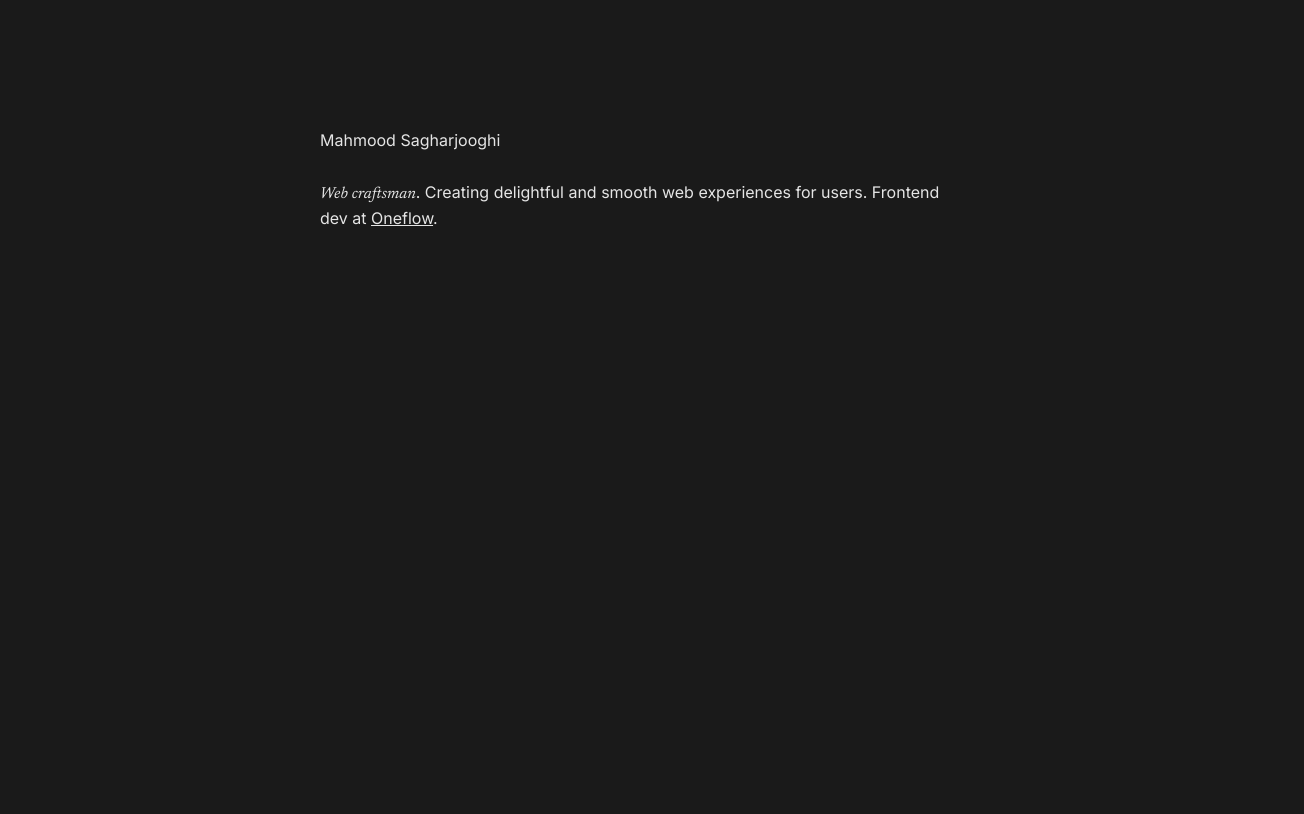
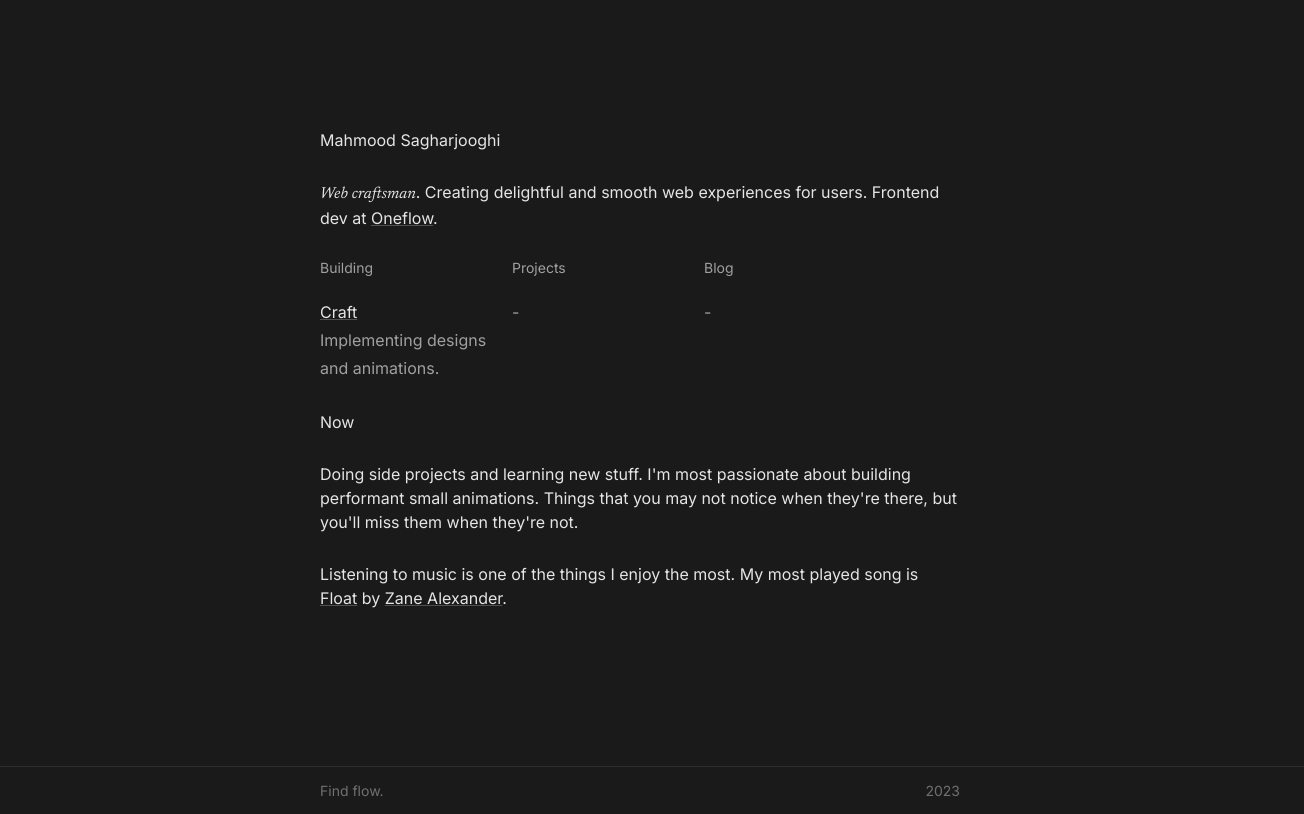
Before and after one commit to mahmood-saghrajooghi/personal-website, a Next.js app: page / in a window 1280 px wide. Shown: the whole page, 1304 px wide, since content can reach past the window. Built offline with nearby package versions, Linux system fonts and the light colour scheme.

Commit message:
add more stuff

```diff
--- a/components/layout/layout.tsx
+++ b/components/layout/layout.tsx
@@ -1,7 +1,15 @@
 export default function Layout ({ children }) {
   return (
-    <main>
-      {children}
-    </main>
+    <>
+      <main>
+        {children}
+      </main>
+      <footer>
+        <div className='flex justify-between items-center text-sm mx-auto h-full footer-content'>
+          <div>Find flow.</div>
+          <div>2023</div>
+        </div>
+      </footer>
+    </>
   )
 }
--- a/pages/index.tsx
+++ b/pages/index.tsx
@@ -1,3 +1,4 @@
+import Link from 'next/link';
 import Layout from '../components/layout/layout';
 
 const IndexPage = () => (
@@ -7,9 +8,47 @@ const IndexPage = () => (
       <article>
         <h1 className='mb-7'>Mahmood Sagharjooghi</h1>
         <p className='mb-7'>
-            <i>Web craftsman</i>
-            . Creating delightful and smooth web experiences for users.
+          <i>Web craftsman</i>. Creating delightful and smooth web experiences for users.
           Frontend dev at <a className='underline' target='_blank' href='https://www.Oneflow.com/'>Oneflow</a>.
+        </p>
+        <div className='flex mb-7'>
+          <div className='w-[192px]'>
+            <h2 className='text-mono-1100 text-sm'>Building</h2>
+            <div className="mt-5">
+              <Link href='/craft' className='underline leading-7'>
+                Craft
+              </Link>
+              <p className='text-mono-1100 leading-7'>
+                Implementing designs and animations.
+              </p>
+            </div>
+          </div>
+          <div className='w-[192px]'>
+            <h2 className='text-mono-1100 text-sm'>Projects</h2>
+            <div className="mt-5">
+              <p className='text-mono-1100 leading-7'>
+                -
+              </p>
+            </div>
+          </div>
+          <div className='w-[192px]'>
+            <h2 className='text-mono-1100 text-sm'>Blog</h2>
+            <div className="mt-5">
+              <p className='text-mono-1100 leading-7'>
+                -
+              </p>
+            </div>
+          </div>
+        </div>
+        <h2 className='mb-7'>Now</h2>
+        <p className='mb-7'>
+          Doing side projects and learning new stuff. I'm most passionate about building performant small animations. Things that you may not notice when they're there, but you'll miss them when they're not.
+        </p>
+        <p className='mb-7'>
+          Listening to music is one of the things I enjoy the most. My most played song is{' '}
+          <a className='underline' target='_blank' href='https://open.spotify.com/track/6zIzgsgb7fLnD4dL0IVhzP?si=1fbc11fe70324090'>Float</a>
+          {' '}by{' '}
+          <a className='underline' target='_blank' href='https://www.youtube.com/channel/UC3M9cxN9x7uEKIzFILwJ9Eg'>Zane Alexander</a>.
         </p>
       </article>
       <div></div>
--- a/styles/global.css
+++ b/styles/global.css
@@ -10,12 +10,44 @@
 :root {
   --page-width: 1072px;
   --content-width: 640px;
+
   --bg: #1a1a1a;
   --text-color: #e5e5e5;
   --fg: #f2f2f2;
+
   --page-top: 128px;
+
   --header-height: 48px;
   --footer-height: 48px;
+
+  --layer-header: 10;
+  --body-margin-left: max(24px,env(safe-area-inset-left));
+  --body-margin-right: max(24px,env(safe-area-inset-right));
+
+  --gray1: #1a1a1a;
+  --gray2: #1c1c1c;
+  --gray3: #232323;
+  --gray4: #282828;
+  --gray5: #2e2e2e;
+  --gray6: #343434;
+  --gray7: #3e3e3e;
+  --gray8: #505050;
+  --gray9: #707070;
+  --gray10: #7e7e7e;
+  --gray11: #a0a0a0;
+  --gray12: #ededed;
+  --grayA1: hsla(0,0%,100%,0);
+  --grayA2: hsla(0,0%,100%,.026);
+  --grayA3: hsla(0,0%,100%,.056);
+  --grayA4: hsla(0,0%,100%,.077);
+  --grayA5: hsla(0,0%,100%,.103);
+  --grayA6: hsla(0,0%,100%,.129);
+  --grayA7: hsla(0,0%,100%,.172);
+  --grayA8: hsla(0,0%,100%,.249);
+  --grayA9: hsla(0,0%,100%,.386);
+  --grayA10: hsla(0,0%,100%,.446);
+  --grayA11: hsla(0,0%,100%,.592);
+  --grayA12: hsla(0,0%,100%,.923);
 }
 
 body {
@@ -35,10 +67,36 @@ main {
   max-width: var(--page-width);
 }
 
+footer {
+  border-top: 1px solid var(--gray5);
+  position: relative;
+  height: var(--footer-height);
+  width: calc(100% + var(--body-margin-right) + var(--body-margin-left));
+  left: calc(-1 * var(--body-margin-left));
+  background: var(--bg);
+  z-index: var(--layer-header);
+  padding: 0 var(--body-margin-left);
+}
+
+.footer-content {
+  max-width: var(--content-width);
+  color: var(--gray9)
+}
+
 article {
   width: 100%;
   max-width: var(--content-width);
   color: var(--text-color);
+}
+
+a {
+  text-decoration-color: var(--gray8);
+  transition: 280ms;
+}
+
+a:hover {
+  text-decoration-color: var(--gray11);
+  transition: 100ms;
 }
 
 i {
--- a/tailwind.config.js
+++ b/tailwind.config.js
@@ -11,6 +11,22 @@ module.exports = {
     "./src/**/*.{js,ts,jsx,tsx,mdx}",
   ],
   theme: {
+    colors: {
+      mono: {
+        100: '#1a1a1a',
+        200: '#1c1c1c',
+        300: '#232323',
+        400: '#282828',
+        500: '#2e2e2e',
+        600: '#343434',
+        700: '#3e3e3e',
+        800: '#505050',
+        900: '#707070',
+        1000: '#7e7e7e',
+        1100: '#a0a0a0',
+        1200: '#ededed',
+      }
+    },
     extend: {
       fontFamily: {
         sans: ['Inter', ...defaultTheme.fontFamily.sans],
```
Lines whose indentation alone changed are shown as unchanged.
